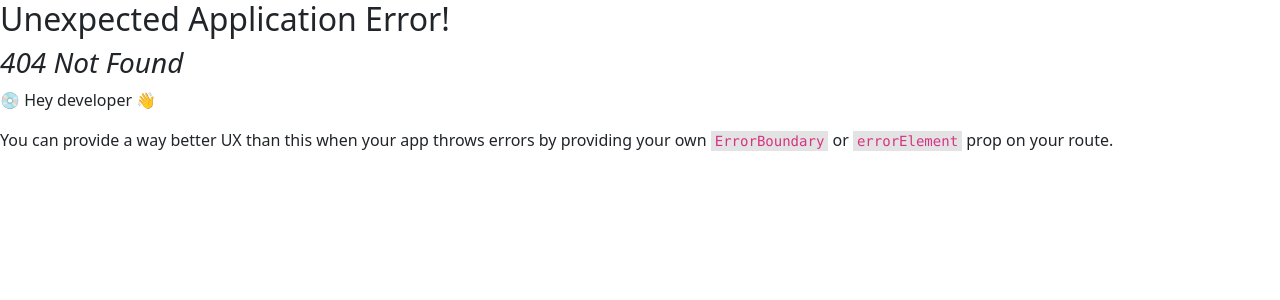
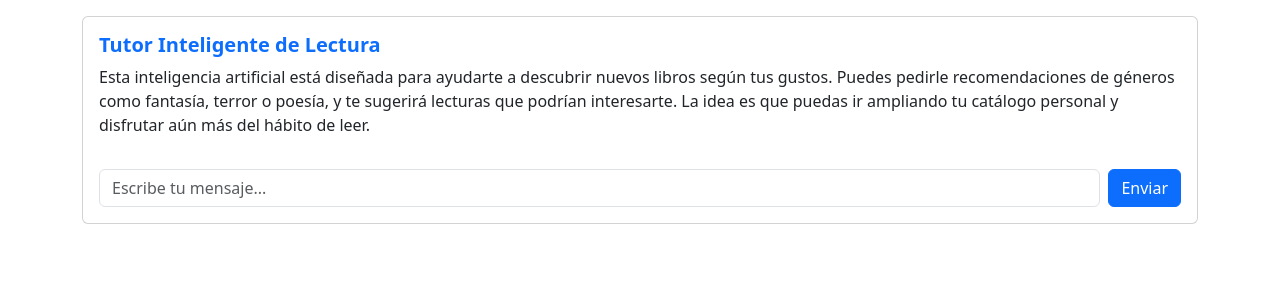
Before and after one commit to MarcoRomo17/TutorInteligenteDeLectura, a React (Create React App) app in the folder app/: page /Chat in a window 1280 px wide. Before the commit this address had no page. Shown: the top 300 px of the page. Built offline with nearby package versions, Linux system fonts and the light colour scheme.

Commit message:
Conexión de la IA al frontend del proyecto en general

```diff
--- /dev/null
+++ b/app/src/Chat.js
@@ -0,0 +1,106 @@
+import axios from "axios";
+import React, { useState } from "react";
+import {
+   Card,
+   Container,
+   Form,
+   Button,
+   ListGroup,
+   Spinner,
+} from "react-bootstrap";
+
+const Chat = () => {
+   const [messages, setMessages] = useState([]);
+   const [input, setInput] = useState("");
+   const [loading, setLoading] = useState(false);
+
+   const handleSend = async () => {
+      if (!input.trim()) return;
+
+      const userMessage = { sender: "Tú", text: input };
+      setMessages((prev) => [...prev, userMessage]);
+      setInput("");
+      setLoading(true);
+
+      try {
+         const response = await axios.post("http://localhost:5000/ia/chat", {
+            message: input,
+         });
+
+         const botMessage = { sender: "Tutor", text: response.data.msg };
+         setMessages((prev) => [...prev, botMessage]);
+      } catch (error) {
+         setMessages((prev) => [
+            ...prev,
+            { sender: "Tutor", text: "Hubo un error al procesar tu mensaje." },
+         ]);
+      }
+
+      setLoading(false);
+   };
+
+   const handleKeyDown = (e) => {
+      if (e.key === "Enter") {
+         e.preventDefault();
+         handleSend();
+      }
+   };
+
+   return (
+      <div>
+         <Container className="mt-3">
+            <Card>
+               <Card.Body>
+                  <Card.Title style={{ fontWeight: "bold", color: "#0d6efd" }}>
+                     Tutor Inteligente de Lectura
+                  </Card.Title>
+                  <p>
+                     Esta inteligencia artificial está diseñada para ayudarte a
+                     descubrir nuevos libros según tus gustos. Puedes pedirle
+                     recomendaciones de géneros como fantasía, terror o poesía,
+                     y te sugerirá lecturas que podrían interesarte. La idea es
+                     que puedas ir ampliando tu catálogo personal y disfrutar
+                     aún más del hábito de leer.
+                  </p>
+                  <ListGroup
+                     className="mt-3 mb-3"
+                     style={{ maxHeight: "400px", overflowY: "auto" }}
+                  >
+                     {messages.map((msg, index) => (
+                        <ListGroup.Item
+                           key={index}
+                           variant={msg.sender === "Tú" ? "secondary" : "light"}
+                        >
+                           {/* Esto es lo que se muestra en pantalla. */}
+                           <strong>{msg.sender}:</strong> {msg.text}
+                        </ListGroup.Item>
+                     ))}
+                     {loading && (
+                        <ListGroup.Item>
+                           <Spinner animation="border" size="sm" /> Pensando...
+                        </ListGroup.Item>
+                     )}
+                  </ListGroup>
+
+                  <Form>
+                     <Form.Group className="d-flex">
+                        <Form.Control
+                           type="text"
+                           placeholder="Escribe tu mensaje..."
+                           value={input}
+                           onChange={(e) => setInput(e.target.value)}
+                           onKeyDown={handleKeyDown}
+                        />
+                        <Button onClick={handleSend} className="ms-2">
+                           Enviar
+                        </Button>
+                     </Form.Group>
+                  </Form>
+               </Card.Body>
+            </Card>
+         </Container>
+      </div>
+   );
+};
+
+export default Chat;
```
Also changed, not shown: app/src/index.js (+36 -37 lines), 1 other file (tests, documents, lock files or other folders).
